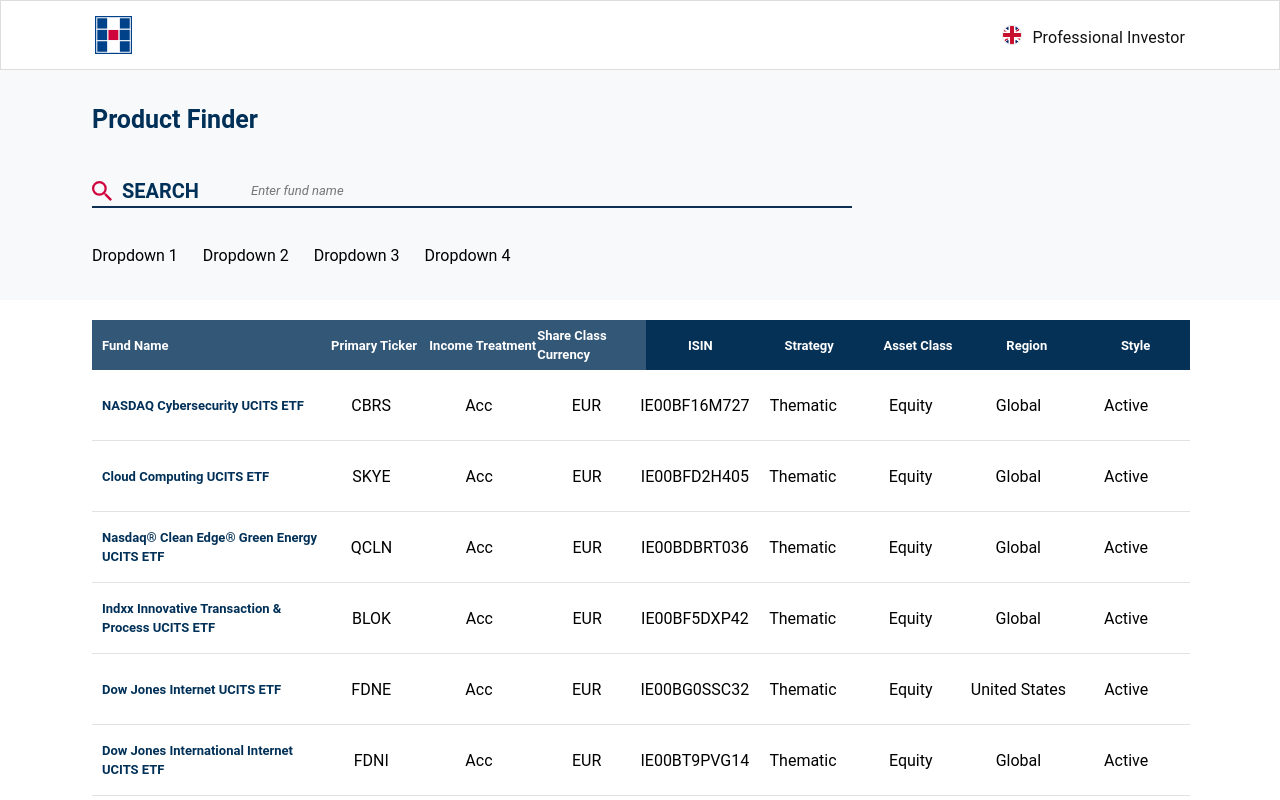
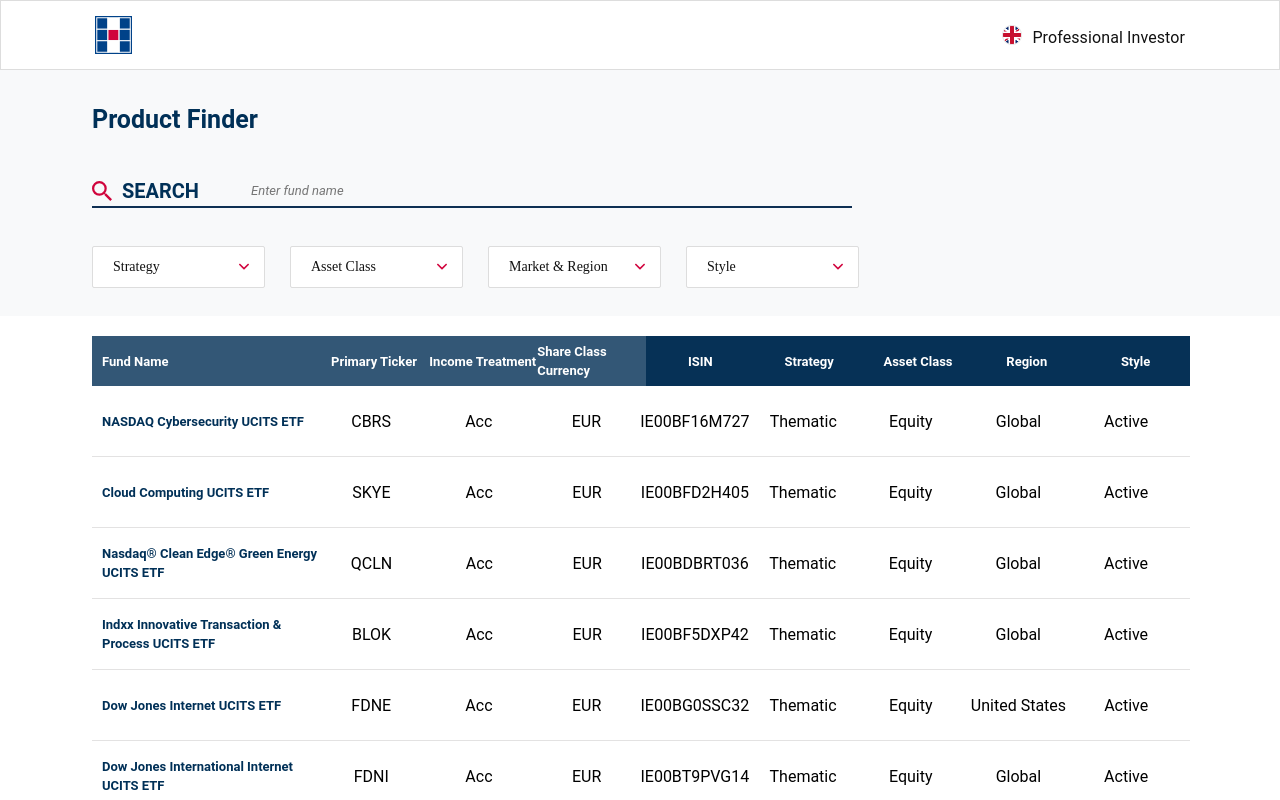
Before and after one commit to andreiungureanu/product-finder, a React (Create React App) app: page / in a window 1280 px wide. Shown: the top 800 px of the page. Built offline with nearby package versions, Linux system fonts and the light colour scheme.

Commit message:
CustomDropdown component design

```diff
--- a/src/ProductFinder/ProductFinder.css
+++ b/src/ProductFinder/ProductFinder.css
@@ -41,9 +41,10 @@
     }
 
     .filter-dropdowns {
+      display: flex;
       margin-top: 38px;
 
-      > span:not(:last-child) {
+      .dropdown:not(:last-child) {
         margin-right: 25px;
       }
     }
--- a/src/ProductFinder/ProductFinder.tsx
+++ b/src/ProductFinder/ProductFinder.tsx
@@ -1,9 +1,10 @@
 import React, { useState } from 'react';
 import Header from '../components/Header/Header';
 import Footer from '../components/Footer/Footer';
+import SearchIcon from '../img/ionic-md-search.svg';
+import CustomDropdown from '../components/CustomDropdown/CustomDropdown';
+import { ProductFinderDataType } from '../data/data';
 import './ProductFinder.css';
-import SearchIcon from '../img/ionic-md-search.svg';
-import { ProductFinderDataType } from '../data/data';
 
 interface ProductFinderProps {
   data: ProductFinderDataType[];
@@ -38,10 +39,10 @@
       </div>
 
       <div className="filter-dropdowns">
-        <span>Dropdown 1</span>
-        <span>Dropdown 2</span>
-        <span>Dropdown 3</span>
-        <span>Dropdown 4</span>
+        <CustomDropdown data={{placeholder: 'Strategy'}} />
+        <CustomDropdown data={{placeholder: 'Asset Class'}} />
+        <CustomDropdown data={{placeholder: 'Market & Region'}} />
+        <CustomDropdown data={{placeholder: 'Style'}} />
       </div>
     </div>
 
--- /dev/null
+++ b/src/components/CustomDropdown/CustomDropdown.css
@@ -0,0 +1,82 @@
+.dropdown {
+    height: 35px;
+    width: 173px;
+    position: relative;
+}
+
+.dropdown-trigger {
+    cursor: pointer;
+    display: flex;
+    align-items: center;
+    justify-content: space-between;
+    padding: 10px;
+    background: var(---ffffff) 0% 0% no-repeat padding-box;
+    border: 1px solid #DDDDDD;
+    border-radius: 2px;
+    opacity: 1;
+
+    > span {
+        font: var(--unnamed-font-style-normal) normal var(--unnamed-font-weight-normal) 14px/18.2px Myriad Pro;
+        letter-spacing: var(--unnamed-character-spacing-0);
+        color: var(---111111);
+        text-align: left;
+        font: normal normal normal 14px/18px Myriad Pro;
+        letter-spacing: 0px;
+        color: #111111;
+        opacity: 1;
+    }
+}
+
+.dropdown-trigger {
+    > span {
+        margin: 0 10px;
+    }
+
+    .arrow-down {
+        height: 20px;
+        width: 20px;
+        filter: invert(14%) sepia(98%) saturate(5239%) hue-rotate(337deg) brightness(81%) contrast(103%);
+    }
+
+    .arrow-up {
+        height: 20px;
+        width: 20px;
+        filter: invert(53%) sepia(26%) saturate(1539%) hue-rotate(338deg) brightness(92%) contrast(103%);
+        transform: rotate(180deg);
+    }
+}
+
+.dropdown-options {
+    position: absolute;
+    left: 0;
+    right: 0;
+    background: var(---ffffff) 0% 0% no-repeat padding-box;
+    box-shadow: 0px 3px 5px 0px #111111;
+    z-index: 1;
+
+    .label {
+        margin-left: 5px;
+        font: var(--unnamed-font-style-normal) normal var(--unnamed-font-weight-normal) 14px/18.2px Myriad Pro;
+        letter-spacing: var(--unnamed-character-spacing-0);
+        color: var(---111111);
+        text-align: left;
+        font: normal normal normal 14px/18px Myriad Pro;
+        letter-spacing: 0px;
+        color: #111111;
+        opacity: 1;
+    }
+
+    .dropdown-option {
+        display: flex;
+        align-items: center;
+        padding: 5px 10px;
+
+        &:hover {
+            background-color: lightgray;
+        }
+    }
+
+    > input[type="checkbox"] {
+        margin-right: 10px;
+    }
+}
--- /dev/null
+++ b/src/components/CustomDropdown/CustomDropdown.tsx
@@ -0,0 +1,74 @@
+import React, { useState } from "react";
+import './CustomDropdown.css';
+import DropdownArrow from '../../img/dropdown-arrow.svg';
+
+type OptionType = {
+    id: number;
+    name: string;
+}
+
+type DropdownData = {
+    placeholder: string;
+}
+
+interface CustomDropdownProps {
+    data: DropdownData
+}
+
+const CustomDropdown = ({data: {placeholder}}: CustomDropdownProps) => {
+    const [isOpen, setIsOpen] = useState(false);
+    const [selectedItems, setSelectedItems] = useState<OptionType[]>([] as unknown as OptionType[]);
+
+    const options = [
+        { id: 1, name: "Option 1" },
+        { id: 2, name: "Option 2" },
+        { id: 3, name: "Option 3" },
+    ];
+
+    const toggleDropdown = () => {
+        setIsOpen(!isOpen);
+    };
+
+    const handleCheckboxChange = (e: React.ChangeEvent<HTMLInputElement>, option: OptionType) => {
+        const checked = e.target.checked;
+        const id = option.id;
+
+        if(checked) {
+            setSelectedItems([...selectedItems, option]);
+        } else {
+            setSelectedItems(selectedItems.filter((item) => item.id !== id));
+        }
+    };
+
+    return (
+        <div className="dropdown">
+            <div className="dropdown-trigger" onClick={toggleDropdown}>
+                <span>{placeholder}</span>
+                {isOpen
+                    ? <img className="arrow-up" src={DropdownArrow} alt="Open dropdown" />
+                    : <img className="arrow-down" src={DropdownArrow} alt="Close dropdown" />
+                }
+            </div>
+
+            {isOpen && (
+                <div className="dropdown-options">
+                    {options.map((option) => (
+                        <div className="dropdown-option" key={option.id}>
+                            <input
+                                type="checkbox"
+                                id={`option-${option.id}`}
+                                name={`option-${option.id}`}
+                                value={option.name}
+                                checked={selectedItems.some((item: OptionType) => item.id === option.id)}
+                                onChange={(e) => handleCheckboxChange(e, option)}
+                            />
+                            <label htmlFor={`option-${option.id}`} className="label">{option.name}</label>
+                        </div>
+                    ))}
+                </div>
+            )}
+        </div>
+    );
+}
+
+export default CustomDropdown;
```
Also changed, not shown: src/img/dropdown-arrow.svg (added).
